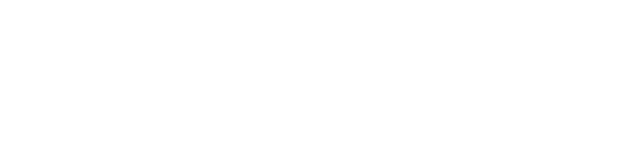
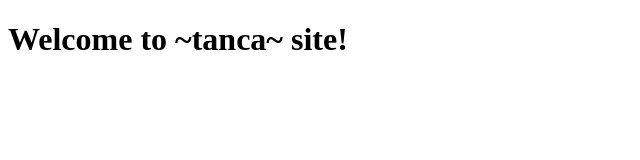
Before and after one commit to ModaleSiemens/tanca-site, a plain HTML site: page index.html in a window 1280 px wide. Shown: the whole page, without its empty margins (0-640 px from the left). Drawn offline with Linux system fonts and the light colour scheme.

Commit message:
Add header

```diff
--- a/index.html
+++ b/index.html
@@ -8,7 +8,7 @@
     </head>
     <body>
         <header>
-            <title></title>
+            <h1>Welcome to ~tanca~ site!</h1>
         </header>
         <nav>
 
```
